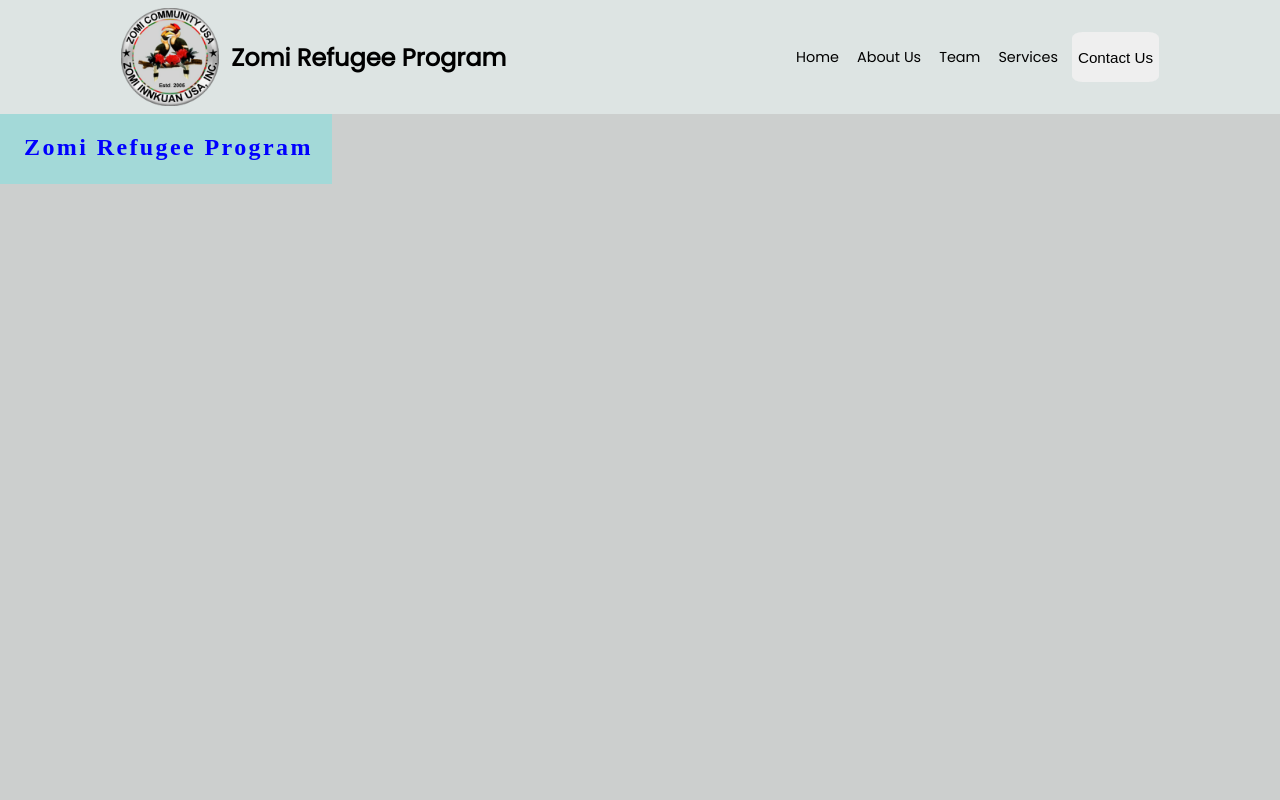
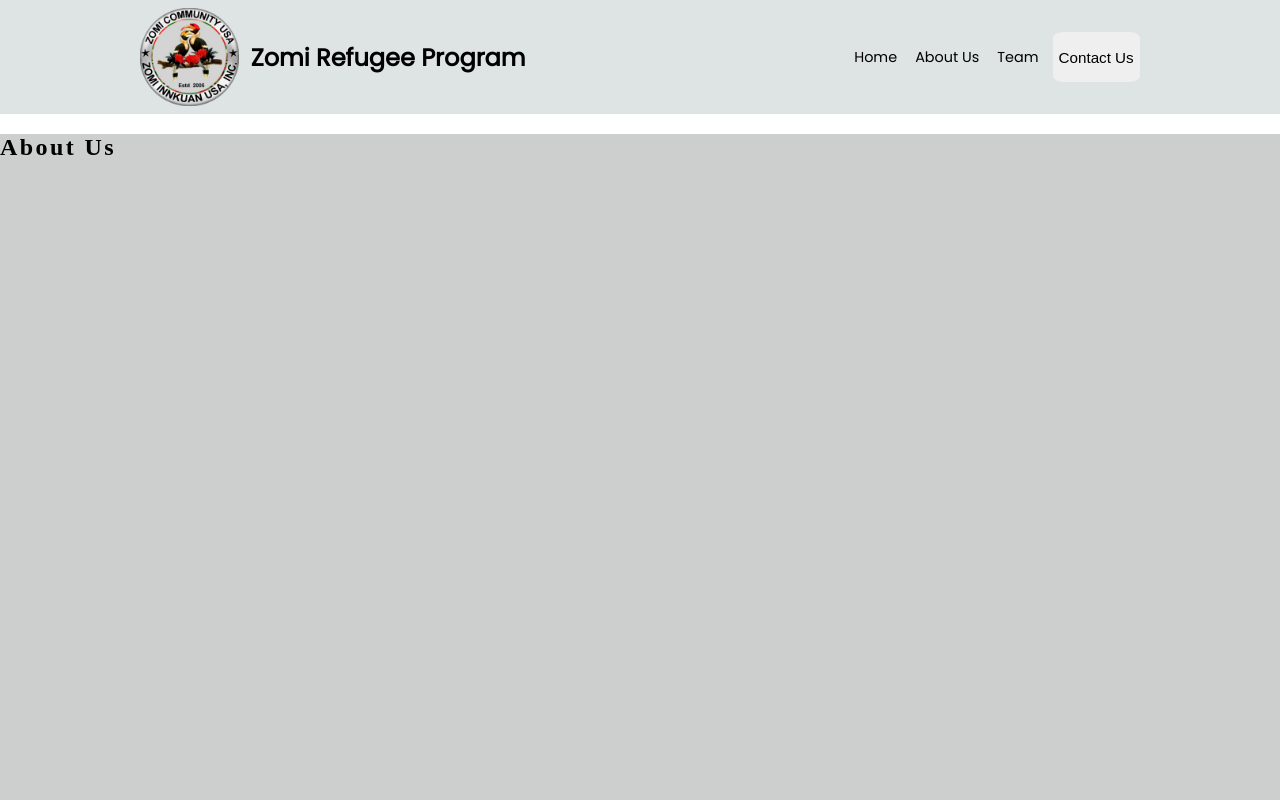
Before and after one commit to kmung/ziusa-refugee, a React (Create React App) app: page /about in a window 1280 px wide. Shown: the top 800 px of the page. Built offline with nearby package versions, Linux system fonts and the light colour scheme; a web font is replaced by a local one.

Commit message:
routing to pages

```diff
--- a/src/App.js
+++ b/src/App.js
@@ -1,18 +1,31 @@
 import './main.css';
 
+// setup route configuration
 import { Route, Routes } from 'react-router-dom';
 import Header from "./components/Header";
-import Home from "./Home";
+import Home from "./pages/Home";
+import About from "./pages/About";
+import Team from "./pages/Team";
+import PageNotFound404 from "./pages/PageNotFound404";
 import Footer from "./components/Footer";
 
-function App() {
+export default function App() {
   return (
     <>
     <Header />
-    <Home />
+      <Routes>
+        <Route path='/' element={<Home />} />
+        <Route
+          path='/about'
+          element={<About />}
+        />
+        <Route
+          path='/team'
+          element={<Team />}
+        />
+        <Route path='*' element={<PageNotFound404 />} />
+      </Routes>
     <Footer />
     </>
   );
 }
-
-export default App;
--- a/src/components/Header.js
+++ b/src/components/Header.js
@@ -1,6 +1,5 @@
-//import {Link, Route, Routes} from "react-router-dom";
-
 // CSS imported in App.js
+import { Link } from "react-router-dom";
 import logo from "../img/ziusa-logo.png";
 //import {Home} from "./pages/Home";
 
@@ -9,14 +8,13 @@ export default function Navbar() {
         <nav className="nav-bar">
             <div className="brand">
                 <img id="logo" src={logo} alt="ZIUSA Logo"></img>
-                <a href="#" id="site-title">Zomi Refugee Program</a>
+                <Link to="/" id="site-title">Zomi Refugee Program</Link>
             </div>
             <div className="nav-menu">
                 <ul className="menu-items">
-                    <li><a href="#">Home</a></li>
-                    <li><a href="#">About Us</a></li>
-                    <li><a href="#">Team</a></li>
-                    <li><a href="#">Services</a></li>
+                    <li><Link to="/">Home</Link></li>
+                    <li><Link to="about">About Us</Link></li>
+                    <li><Link to="team">Team</Link></li>
                 </ul>
                 <button type="button">Contact Us</button>
             </div>
--- a/src/index.js
+++ b/src/index.js
@@ -2,11 +2,13 @@ import React from 'react';
 import ReactDOM from 'react-dom/client';
 import App from './App';
 // import Browser Router for routing pages
+// the router component should be used once
+// and placed near the root of our component tree
 import { BrowserRouter } from 'react-router-dom';
 
 const root = ReactDOM.createRoot(document.getElementById('root'));
 root.render(
-  //browser router must wrap App
+  //BrowserRouter must wrap App
   <React.StrictMode>
     <BrowserRouter>
       <App />
--- a/src/main.css
+++ b/src/main.css
@@ -139,7 +139,7 @@ header {
 }
 
 /*
-.hero-wrapper::before {
+.main-wrapper::before {
     display: block;
     content: '';
     height: 12vh;
@@ -147,7 +147,7 @@ header {
 }
 */
 
-.hero-wrapper {
+.main-wrapper {
     position: relative;
     min-height: 90vh;
     background-color: rgba(170, 175, 174, 0.6);
--- a/src/pages/404error.js
+++ /dev/null
@@ -1 +0,0 @@
-// processes the 404 error page
--- a/src/pages/About.js
+++ b/src/pages/About.js
@@ -1,5 +1,9 @@
 import './about.css';
 
 export default function About() {
-    return (null);
+    return (
+    <section className='main-wrapper'>
+        <h1>About Us</h1>
+    </section>
+    );
 }
--- a/src/Home.js
+++ b/src/pages/Home.js
@@ -1,6 +1,7 @@
 // use main.css
 export default function Home() {
-    return (<section className="hero-wrapper">
+    return (
+    <section className="main-wrapper">
         <div className="hero">
             <div className="hero-txt">
                 <h1>Zomi Refugee Program</h1>
--- /dev/null
+++ b/src/pages/PageNotFound404.js
@@ -0,0 +1,14 @@
+import { useLocation } from "react-router-dom";
+
+// processes the 404 error page
+export default function PageNotFound404() {
+    // store the location path to unknown requested page to urlLocator
+    // import and utilized the useLocation component and function
+    let urlLocator = useLocation();
+    console.log(urlLocator);
+    return (
+    <section className='main-wrapper'>
+        <h1>Error 404: The page at {urlLocator.pathname} can't be found.</h1>
+    </section>
+    );
+}
--- a/src/pages/Team.js
+++ b/src/pages/Team.js
@@ -1,5 +1,9 @@
 import './team.css';
 
 export default function Team() {
-    return (null);
+    return (
+    <section className='main-wrapper'>
+        <h1>Leadership Team</h1>
+    </section>
+    );
 }
```
